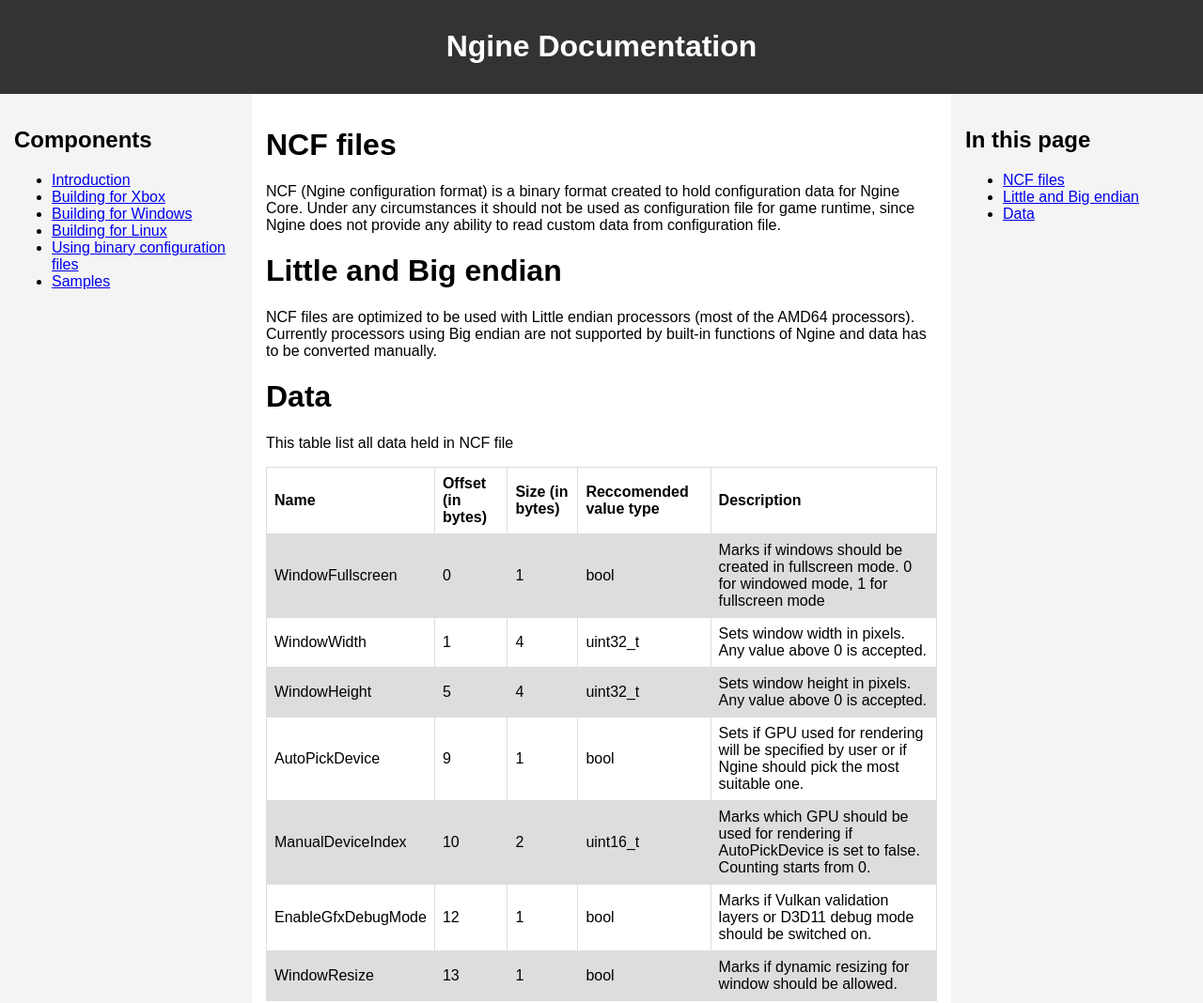
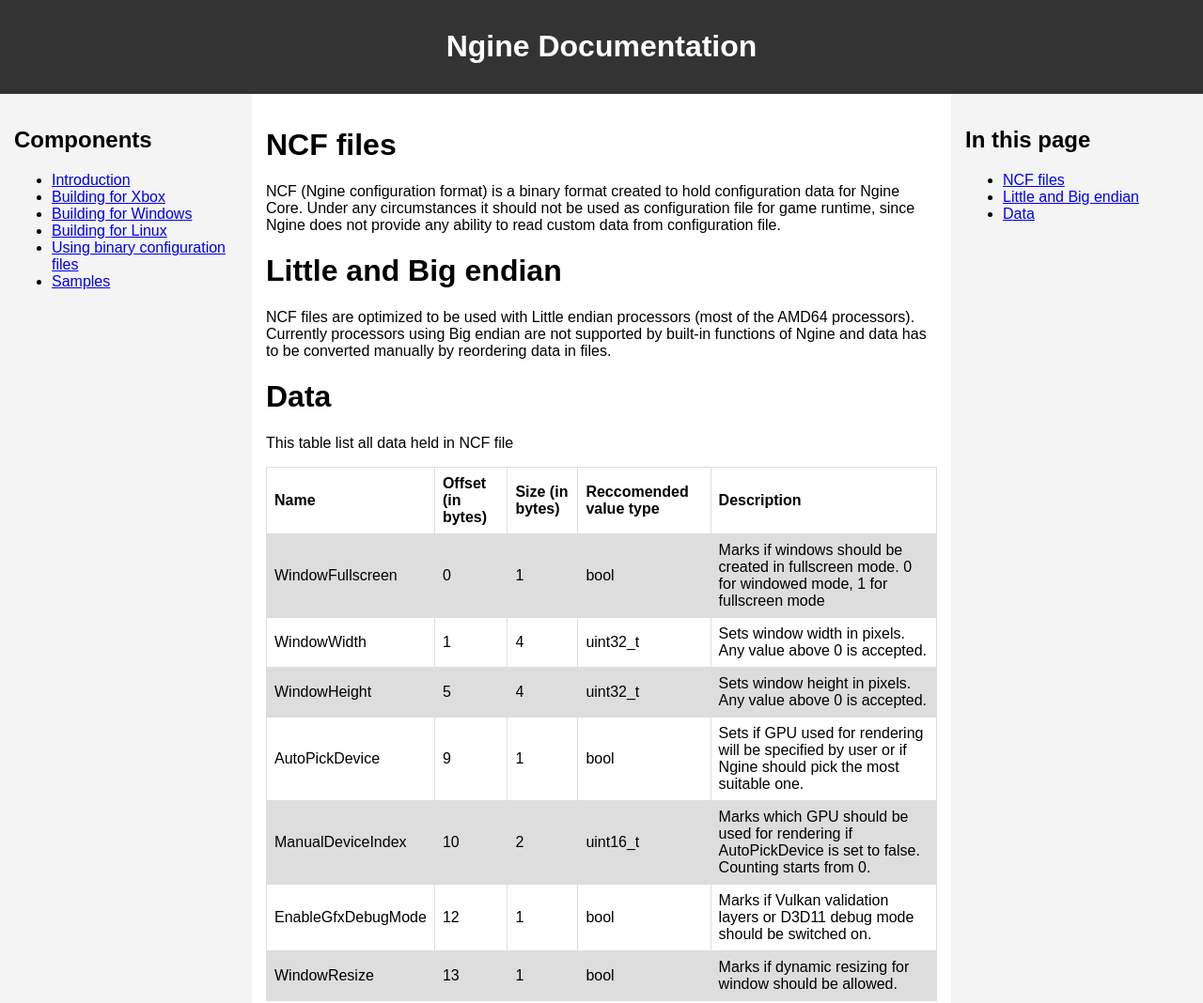
Before and after one commit to ShadowGamer3301/Ngine-Cmake, a plain HTML site: page docs/bin_config.html in a window 1280 px wide. Shown: the top 1068 px of the page at 94% size. Drawn offline with Linux system fonts and the light colour scheme.

```diff
--- a/docs/bin_config.html
+++ b/docs/bin_config.html
@@ -39,7 +39,8 @@
                 <h1>Little and Big endian</h1>
                 <p>
                     NCF files are optimized to be used with Little endian processors (most of the AMD64 processors). Currently
-                    processors using Big endian are not supported by built-in functions of Ngine and data has to be converted manually.
+                    processors using Big endian are not supported by built-in functions of Ngine and data has to be converted manually
+                    by reordering data in files.
                 </p>
 
             </div>
```
Also changed, not shown: 7 other files.
